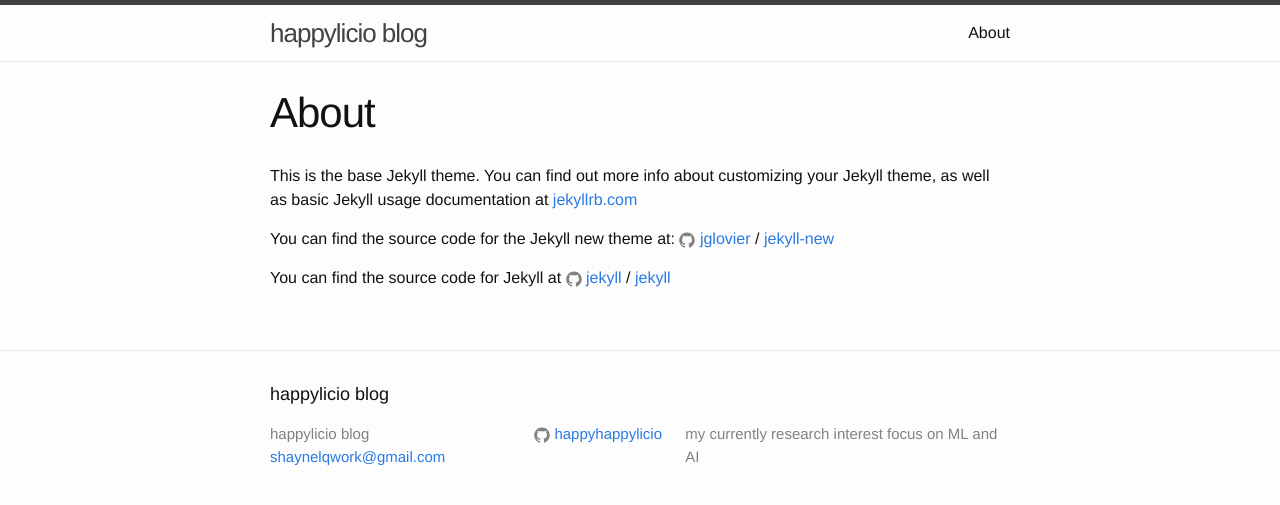
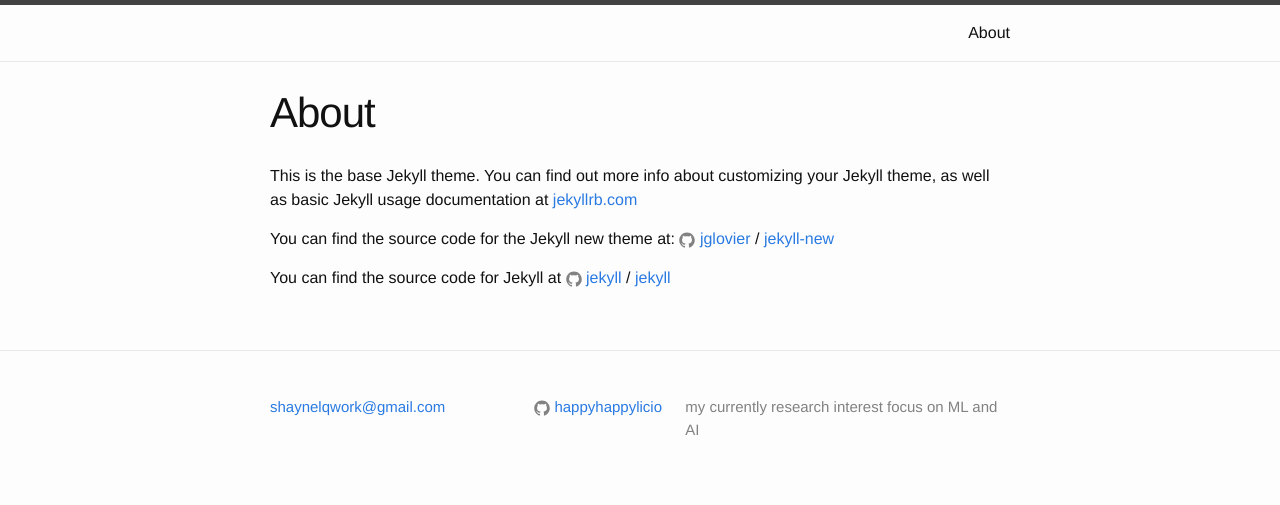
Before and after one commit to happylicio/happylicio.github.io, a Jekyll site: the page built from about.md, in a window 1280 px wide. Shown: the top 505 px of the page. Built offline with Jekyll 4.4.1, drawn with Linux system fonts in a browser that asks for light colours; part of the change alters nothing that is shown.

```diff
--- a/_config.yml
+++ b/_config.yml
@@ -6,7 +6,7 @@
 # 'jekyll serve'. If you change this file, please restart the server process.
 
 # Site settings
-title: happylicio blog
+# title: happylicio blog
 email: shaynelqwork@gmail.com
 description: > # this means to ignore newlines until "baseurl:"
   my currently research interest focus on ML and AI
```
Also changed, not shown: 5 other files.
